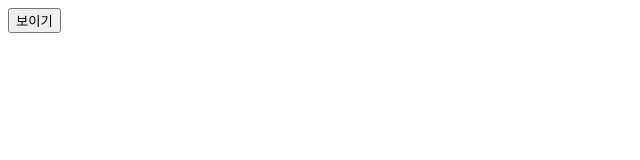
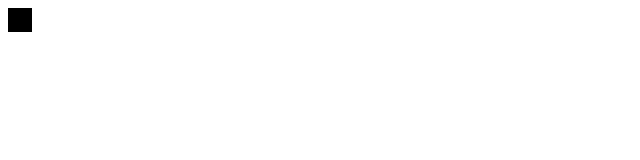
Before and after one commit to hamayj/TIL, a React (Create React App) app in the folder 221007-hooks/: page / in a window 1280 px wide. Shown: the top 160 px of the page, without its empty margins (0-640 px from the left). Built offline with nearby package versions, Linux system fonts and the light colour scheme.

Commit message:
study: React- useContext

```diff
--- a/221007-hooks/src/App.js
+++ b/221007-hooks/src/App.js
@@ -1,22 +1,22 @@
-import React, {useState} from 'react';
-import Info from './Info';
+// import React, {useState} from 'react';
+import React from 'react';
+// import Info from './Info';
+import ContextSample from './ContextSample';
 
 function App() {
-  const [visible, setVisible] = useState(false);
+  // const [visible, setVisible] = useState(false);
 
-  return (
-    <div>
-      <button
-        onClick={()=> {
-          setVisible(!visible);
-        }}> {visible? '숨기기':'보이기'}
-      </button>
-        {visible && <Info /> }
+  return <ContextSample />
+    // <div>
+    //   <button
+    //     onClick={()=> {
+    //       setVisible(!visible);
+    //     }}> {visible? '숨기기':'보이기'}
+    //   </button>
+    //     {visible && <Info /> }
         {/* JSX 안에는 중괄호를 이용해서 표현식을 포함할 수 있음. 그 안에 JavaScript의 논리연산자 &&을 사용하면 쉽게 엘리먼트를 조건부로 넣을 수 있음. */}
-        {/* JS 안에서 true && expression은 항상 expression으로 평가되고, false && expression은 항상 false로 평가됨.
-        따라서 && 뒤에 엘리먼트는 조건이 true일 때 출력됨. 조건이 false라면 무시함. */}
-    </div>
-  );
+    //    {/* JS 안에서 true && expression은 항상 expression으로 평가되고, false && expression은 항상 false로 평가됨. 따라서 && 뒤에 엘리먼트는 조건이 true일 때 출력됨. 조건이 false라면 무시함. */}
+    // </div>
 };
 
 export default App;
--- /dev/null
+++ b/221007-hooks/src/ContextSample.js
@@ -0,0 +1,14 @@
+import React, { createContext, useContext } from "react";
+
+const ThemeContext = createContext('black'); // 이게 몬뎅
+const ContextSample = () => {
+    const theme = useContext(ThemeContext);
+    const style = {
+        width: '24px',
+        height: '24px',
+        background: theme
+    };
+    return <div style={style} />;
+};
+
+export default ContextSample;
```
